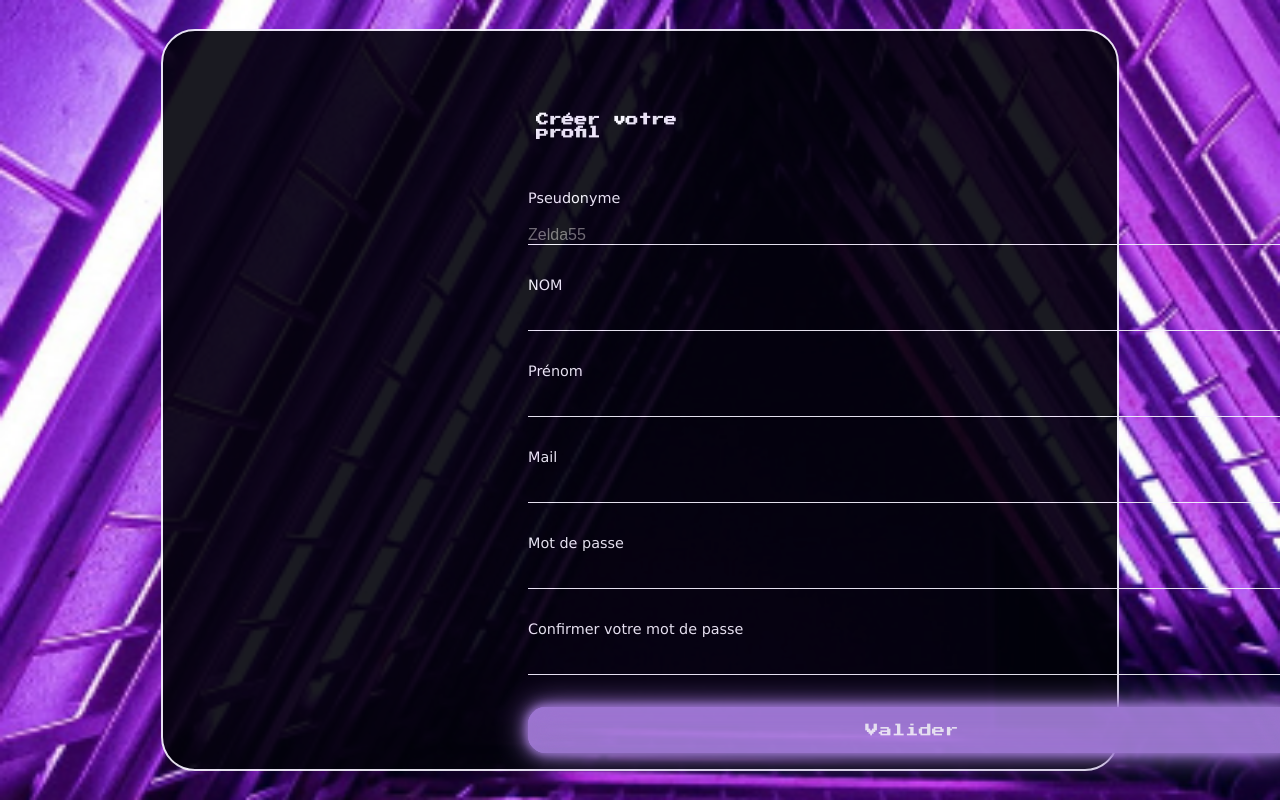
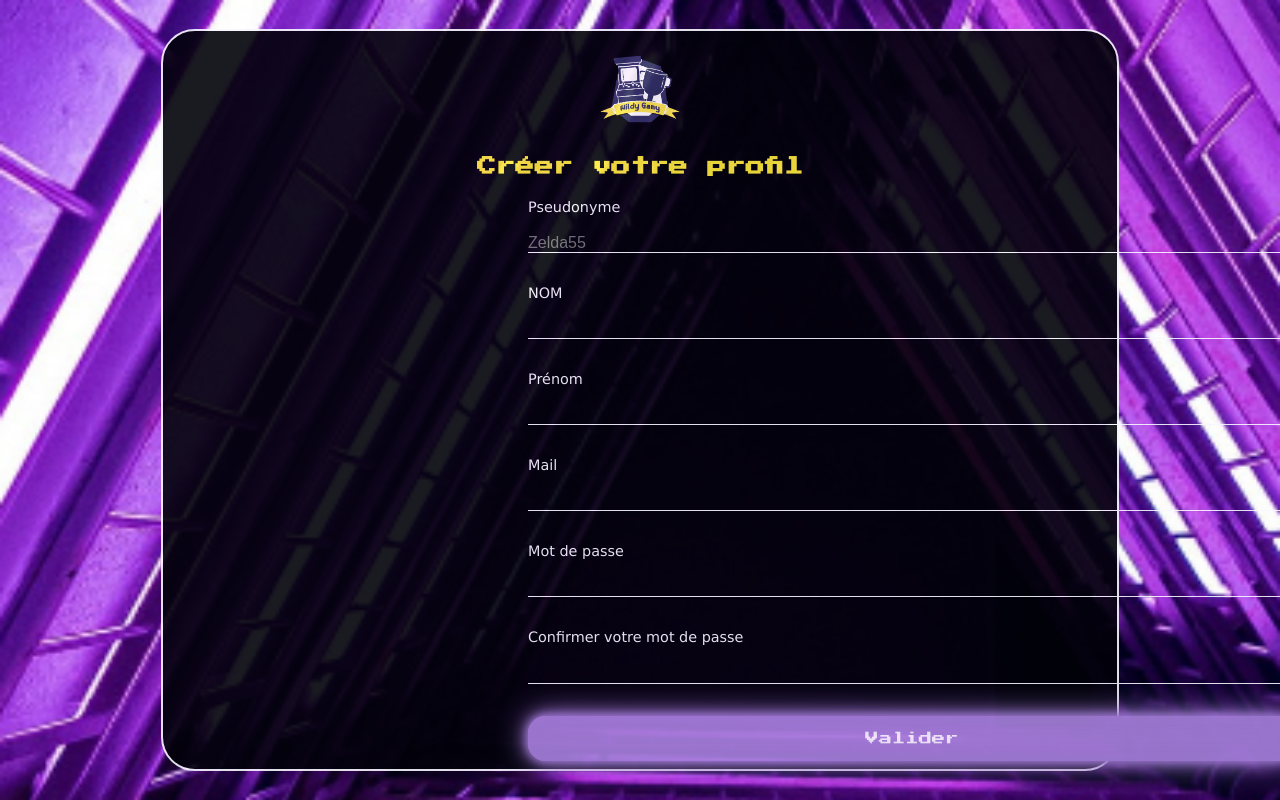
Before and after one commit to WildCodeSchool-2024-02/JS-lyon-0224-P3-wildygamy, a React (Vite) app in the folder client/: page /registration in a window 1280 px wide. Built offline with nearby package versions, Linux system fonts and the light colour scheme; no server answers.

Commit message:
finished

```diff
--- a/client/src/pages/RegistrationPage/RegistrationPage.jsx
+++ b/client/src/pages/RegistrationPage/RegistrationPage.jsx
@@ -1,6 +1,7 @@
 import { useState } from "react";
-import { Form } from "react-router-dom";
+import { Form, Link } from "react-router-dom";
 import PropTypes from "prop-types";
+import Logo from "../../assets/icones/logo.png";
 import styles from "./RegistrationPage.module.css";
 
 export default function RegistrationPage({ handleSignUp }) {
@@ -169,13 +170,19 @@ export default function RegistrationPage({ handleSignUp }) {
   return (
     <div className={styles.backgroundRegistration}>
       <div className={styles.cardRegistration}>
+        <Link to="/">
+          <img
+            className={styles.logoconnection}
+            src={Logo}
+            alt="logo wildy gamy"
+          />
+        </Link>
+        <h3>Créer votre profil</h3>
         <Form
           method="post"
           onSubmit={handleSubmit}
           className={styles.formRegistration}
         >
-          <h3>Créer votre profil</h3>
-
           <label htmlFor="username">Pseudonyme</label>
           <input
             placeholder="Zelda55"
--- a/client/src/pages/RegistrationPage/RegistrationPage.module.css
+++ b/client/src/pages/RegistrationPage/RegistrationPage.module.css
@@ -11,7 +11,6 @@
   align-items: center;
 }
 
-/* CARD */
 .cardRegistration {
   background-color: var(--dark-color);
   opacity: 0.9;
@@ -26,6 +25,12 @@
   padding: 0.1rem 3rem 0 3rem;
 }
 
+.logoconnection {
+  width: 80px;
+  margin-top: 1rem;
+  margin-bottom: 1rem;
+}
+
 .formRegistration {
   display: flex;
   flex-direction: column;
@@ -37,7 +42,7 @@
 .formRegistration h3 {
   color: var(--light-color);
   font-size: 0.8rem;
-  padding: 4.5rem 0 0.6rem 0;
+  padding: 1.5rem 0 0.6rem 0;
 }
 
 .formRegistration label {
@@ -57,7 +62,6 @@
   padding-top: 0;
 }
 
-/* BUTTON */
 .formRegistration button {
   width: 60vw;
   height: 5.7vh;
```
